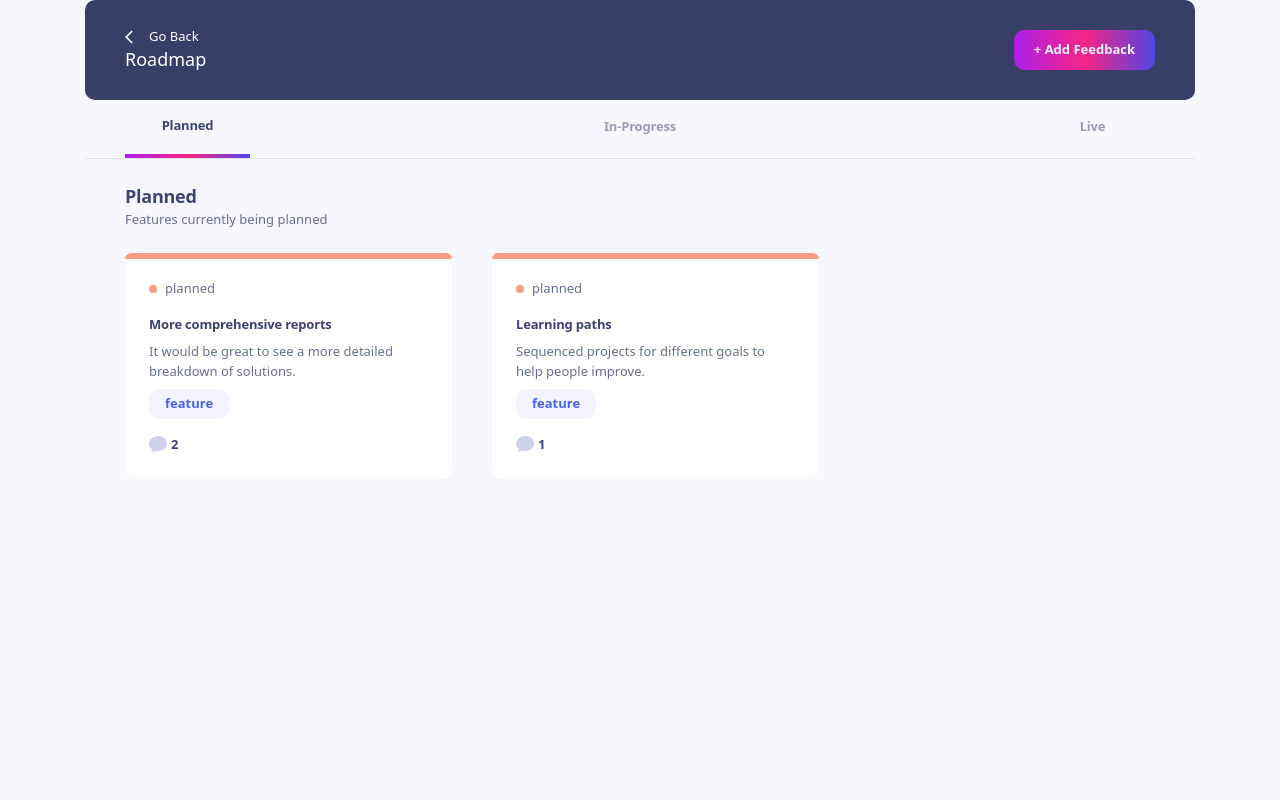
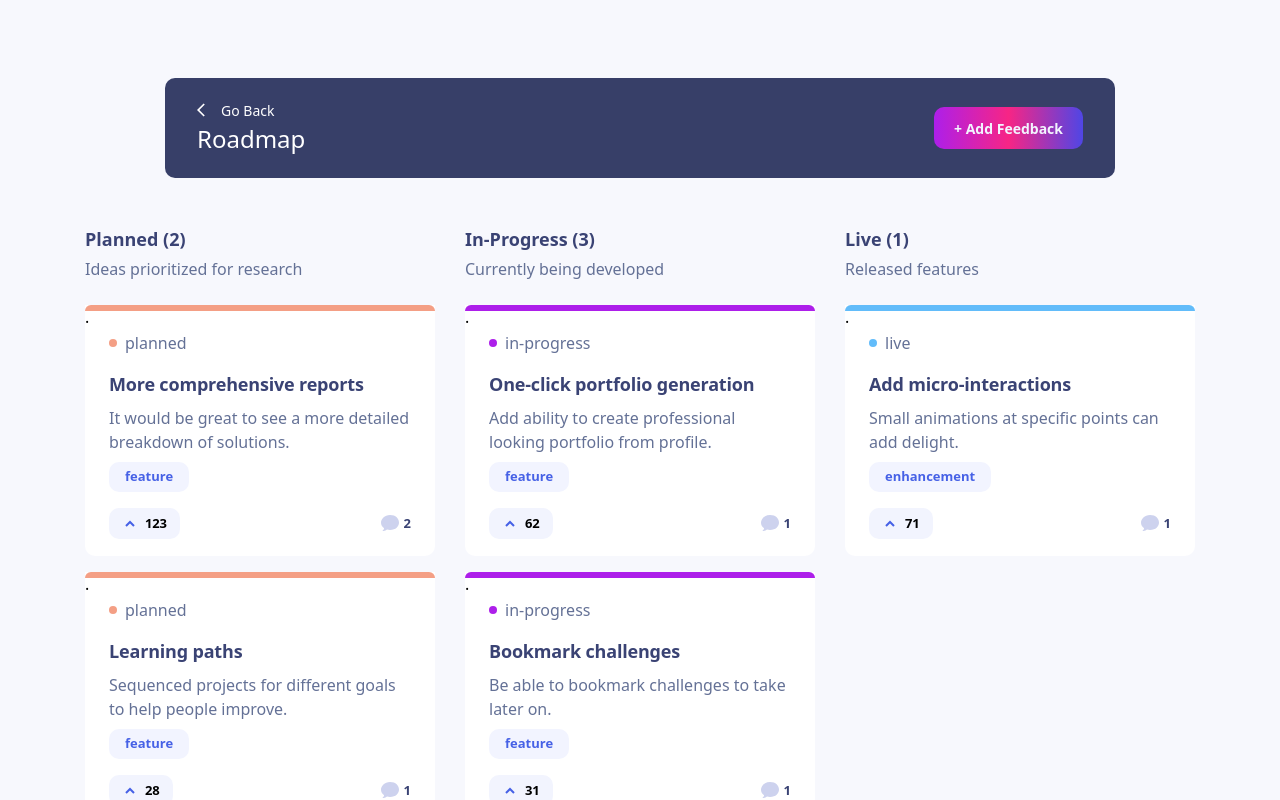
Before and after one commit to 4LL7N/product-feedback-app, a React (Vite) app: page /roadmap in a window 1280 px wide. Shown: the top 800 px of the page. Built offline with nearby package versions, Linux system fonts and the light colour scheme.

Commit message:
fix roadmap tablet desktop resolution

```diff
--- a/src/Components/Feedback.tsx
+++ b/src/Components/Feedback.tsx
@@ -39,7 +39,7 @@ function Feedback({item,setFilterInfo,filterInfo,dataInfo,setDataInfo}:any) {
   return (
     <>
         <div
-                className="w-[327px] p-6 flex flex-col items-start justify-between gap-4 rounded-[10px] bg-white md:w-full md:flex-row md:items-center md:justify-between "
+                className="w-[327px] p-6 flex flex-col items-start justify-between gap-4 rounded-[10px] bg-white md:w-full md:flex-row md:items-center md:justify-between  "
                 key={item.id}
               >
                 <>
--- a/src/Components/RodaFeedback.tsx
+++ b/src/Components/RodaFeedback.tsx
@@ -2,38 +2,41 @@ import React, { useState } from "react";
 import { Link } from "react-router-dom";
 import { ProductRequest, dataStyle } from "../page/style";
 
-function RodaFeedback({ item,setDataInfo,dataInfo,setFilterInfo,filterInfo }: any) {
-
+function RodaFeedback({
+  item,
+  setDataInfo,
+  dataInfo,
+  setFilterInfo,
+  filterInfo
+}: any) {
   const [upVote, setUpVote] = useState<boolean>(false);
 
-    let filterdata:ProductRequest[] = filterInfo
-    let data:dataStyle = dataInfo
+  let filterdata: ProductRequest[] = filterInfo;
+  let data: dataStyle = dataInfo;
 
-    function UpVote(){
+  function UpVote() {
     let votes = item?.upvotes;
 
     if (!upVote) {
       votes += 1;
-        } else {
+    } else if (votes > 0) {
       votes -= 1;
     }
 
-        const index = filterdata.findIndex(
-            (items:any) => items.id === item.id
-        )
+    if (window.screen.width < 767) {
+      const index = filterdata.findIndex((items: any) => items.id === item.id);
+
+      filterdata[index].upvotes = votes;
+    }
 
     const dataIndex = data.productRequests.findIndex(
-            (items:any) => items.id === item.id
-        )
-
-        filterdata[index].upvotes = votes
-
-        data.productRequests[dataIndex].upvotes = votes
+      (items: any) => items.id === item.id
+    );
+    data.productRequests[dataIndex].upvotes = votes;
 
     setFilterInfo(filterdata);
-        setDataInfo(data)
+    setDataInfo(data);
     localStorage.setItem("data", JSON.stringify(data));
-
   }
 
   let dotColor = "#f49f85";
@@ -45,30 +48,30 @@ function RodaFeedback({ item,setDataInfo,dataInfo,setFilterInfo,filterInfo }: an
     dotColor = "#62bcfa"; // Use Tailwind CSS color class
   }
 
-
-
   return (
     <div
       key={item.id}
-      className={`flex flex-col items-center justify-between  gap-[20px]  w-[327px] bg-white rounded-b-[10px] mt-[24px] pb-6   `}
+      className={`flex flex-col items-center justify-between   gap-[20px]  w-[327px] md:w-[100%] md:h-[251px] bg-white rounded-b-[10px] mt-[24px] md:mt-[0] pb-6   `}
     >
-      <div className={`h-[6px] w-[100%] rounded-t-[10px] bg-[${dotColor}]  `} />
-      <div className="flex flex-col items-start justify-start px-6  gap-4">
+      <div className={` h-[6px] w-[100%] rounded-t-[10px] bg-[${dotColor}]   `}>
+        .
+      </div>
+      <div className="flex flex-col items-start justify-start md:justify-between px-6  gap-4 md:h-[100%] ">
         <div className="flex items-center ">
           <p
             className={` bg-[${dotColor}] w-[8px] h-[8px] rounded-full inline-block mr-2 `}
           ></p>
-          <p className=" text-[13px] text-[#647196] font-normal ">
+          <p className=" text-[13px] lg:text-[16px] text-[#647196] font-normal ">
             {item.status}
           </p>
         </div>
         <div className="flex flex-col items-start justify-start  gap-2">
           <Link to={`/${item.id}`}>
-            <h1 className="text-[13px] font-bold tracking-[-0.18px] text-[#3a4374]  hover:text-[#3a437480]">
+            <h1 className="text-[13px] lg:text-[18px] font-bold tracking-[-0.18px] text-[#3a4374]  hover:text-[#3a437480]">
               {item.title}
             </h1>
           </Link>
-          <p className="text-[#647196] text-[13px] font-normal">
+          <p className="text-[#647196] text-[13px] lg:text-[16px] font-normal">
             {" "}
             {item.description}
           </p>
@@ -76,8 +79,15 @@ function RodaFeedback({ item,setDataInfo,dataInfo,setFilterInfo,filterInfo }: an
             {item.category}
           </div>
         </div>
-        <div className="flex flex-row items-center justify-between  w-full md:w-8">
-          <div className={`flex flex-row items-center  gap-2.5 py-1.5 pl-4 pr-[13px] ${upVote ? "bg-[#cfd7ff]" : "bg-[#f2f4fe] hover:bg-[#f2f4fe80] "} rounded-[10px] md:hidden`} onClick={() => {setUpVote(!upVote),UpVote()} } >
+        <div className="flex flex-row items-center justify-between  w-full ">
+          <div
+            className={`flex flex-row items-center  gap-2.5 py-1.5 pl-4 pr-[13px] ${
+              upVote ? "bg-[#cfd7ff]" : "bg-[#f2f4fe] hover:bg-[#f2f4fe80] "
+            } rounded-[10px] `}
+            onClick={() => {
+              window.screen.width<767? (setUpVote(!upVote), UpVote()):null;
+            }}
+          >
             <img src="./assets/shared/icon-arrow-up.svg" alt="" />
             <p className="text-[13px] tracking-[-0.18px] font-bold ">
               {item.upvotes}
--- a/src/index.css
+++ b/src/index.css
@@ -19,7 +19,7 @@
 .custom-button {
   background: linear-gradient(to right, #ad1fea, #f72585, #4f46e5);
   border: none;
-  font-size: 13px;
+  font-size: 14px;
   font-weight: bold;
   color: #f2f4fe;
   padding: 10.5px 20px;
--- a/src/page/RoadMap.tsx
+++ b/src/page/RoadMap.tsx
@@ -6,73 +6,102 @@ import { ProductRequest, dataStyle } from "./style";
 import RodaFeedback from "../Components/RodaFeedback";
 
 function RoadMap() {
-  const navigate =  useNavigate()
+  const navigate = useNavigate();
   const [selectedItem, setSelectedItem] = useState<string>("Planned");
   const [filterInfo, setFilterInfo] = useState<any[]>([]);
+  const [dataInfo, setDataInfo] = useState<dataStyle>();
 
-  const [dataInfo, setDataInfo] = useState<dataStyle>()
+  const [planed, setPlaned] = useState<ProductRequest[] | undefined>([]);
+  const [inProgress, setInProgress] = useState<ProductRequest[] | undefined>();
+  const [live, setLive] = useState<ProductRequest[] | undefined>();
 
   useEffect(() => {
     let LocalStorageData: any = localStorage.getItem("data");
     setDataInfo(JSON.parse(LocalStorageData));
-    LocalStorageData = JSON.parse(LocalStorageData)
+    LocalStorageData = JSON.parse(LocalStorageData);
 
-    let filterData = LocalStorageData?.productRequests?.filter((items:ProductRequest) => {
-      return items.status.toLowerCase() === selectedItem.toLowerCase()
-    })
-    setFilterInfo(filterData)
-  },[])
+    let filterData = LocalStorageData?.productRequests?.filter(
+      (items: ProductRequest) => {
+        return items.status.toLowerCase() === selectedItem.toLowerCase();
+      }
+    );
+    setFilterInfo(filterData);
 
-  useEffect(()=>{
+    let Planed = LocalStorageData?.productRequests?.filter(
+      (items: ProductRequest) => {
+        return items.status.toLowerCase() == "planned";
+      }
+    );
+    setPlaned(Planed);
 
-    let filterData = dataInfo?.productRequests?.filter((items:ProductRequest) => {
-      return items.status.toLowerCase() === selectedItem.toLowerCase()
-    })
-    filterData? setFilterInfo(filterData):null
+
+    let in_progres = LocalStorageData?.productRequests?.filter(
+      (items: ProductRequest) => {
+        return items.status.toLowerCase() == "in-progress";
+      }
+    );
+    setInProgress(in_progres);
+
+    let Live = LocalStorageData?.productRequests?.filter(
+      (items: ProductRequest) => {
+        return items.status.toLowerCase() == "live";
+      }
+    );
+    setLive(Live);
+
+  }, []);
+
+  useEffect(() => {
+    let filterData = dataInfo?.productRequests?.filter(
+      (items: ProductRequest) => {
+        return items.status.toLowerCase() === selectedItem.toLowerCase();
+      }
+    );
+    filterData ? setFilterInfo(filterData) : null;
     // console.log(selectedItem);
 
     // console.log(filterData);
-
-
-  },[selectedItem])
-
+  }, [selectedItem]);
 
   return (
-    <article className="flex flex-col items-center justify-start bg-[#f7f8fd] min-h-screen mb-[98px]  ">
-      <header className="bg-[#373f68] w-full h-[100px] px-6 py-5 flex flex-row items-center justify-between md:w-[768px] md:px-10 md:rounded-[10px] lg:w-[1110px]">
+    <article className="flex flex-col items-center justify-start bg-[#f7f8fd] min-h-screen mb-[98px] md:px-[40px] md:py-[56px] lg:px-[165px] lg:py-[78px] ">
+      <header className="bg-[#373f68] w-[100%] h-[100px] px-[24px] py-[27px] flex items-center justify-between  md:px-[32px] md:rounded-[10px] ">
         <div className="flex flex-col items-start justify-between">
           <div className="flex flex-row items-center justify-center gap-2">
             <MdArrowBackIos className="text-white" />
             <button
               onClick={() => window.history.back()}
-              className="text-[13px] text-white font-normal"
+              className="text-[13px] lg:text-[14px] text-white font-normal"
             >
               Go Back
             </button>
           </div>
-          <p className="text-[18px] text-white leading-[-0.25] font-normal">
+          <p className="text-[18px] lg:text-[24px] text-white leading-[-0.25] font-normal">
             Roadmap
           </p>
         </div>
-        <button className="custom-button" onClick={() => navigate("/newfeedback") } >+ Add Feedback</button>
+        <button
+          className="custom-button"
+          onClick={() => navigate("/newfeedback")}
+        >
+          + Add Feedback
+        </button>
       </header>
-      <section className="flex flex-col items-center justify-between w-full pt-4 md:w-[768px] md:px-10  lg:w-[1110px] border-b border-b-solid border-b-[#8c92b340] ">
+      <section className="flex flex-col items-center justify-between w-full pt-4  md:px-10  lg:w-[1110px] border-b border-b-solid border-b-[#8c92b340] md:hidden  ">
         <div className="flex flex-row items-center justify-between w-full  ">
           <div>
             <button
               className={`${
-              selectedItem === "Planned" ? " text-[#3a4374]" : "mb-[20px] text-[#3a437480]"
+                selectedItem === "Planned"
+                  ? " text-[#3a4374]"
+                  : "mb-[20px] text-[#3a437480]"
               } w-[125px] flex items-center justify-center text-[13px] font-bold tracking-[-0.18px] gradient-border `}
               onClick={() => setSelectedItem("Planned")}
             >
               Planned
             </button>
             <div
-            className={
-              selectedItem === "Planned"
-                ? "custom-line"
-                : ""
-            }
+              className={selectedItem === "Planned" ? "custom-line" : ""}
             ></div>
           </div>
           <div>
@@ -87,34 +116,25 @@ function RoadMap() {
               In-Progress
             </button>
             <div
-            className={
-              selectedItem === "In-Progress"
-                ? "custom-line"
-                : ""
-            }
+              className={selectedItem === "In-Progress" ? "custom-line" : ""}
             ></div>
           </div>
           <div>
             <button
               className={`${
-              selectedItem === "Live" ? " text-[#3a4374]" : "mb-[20px] text-[#3a437480]"
+                selectedItem === "Live"
+                  ? " text-[#3a4374]"
+                  : "mb-[20px] text-[#3a437480]"
               } w-[125px] flex items-center justify-center text-[13px] font-bold tracking-[-0.18px]`}
               onClick={() => setSelectedItem("Live")}
             >
               Live
             </button>
-          <div
-            className={
-              selectedItem === "Live"
-                ? "custom-line"
-                : ""
-            }
-          ></div>
+            <div className={selectedItem === "Live" ? "custom-line" : ""}></div>
           </div>
         </div>
-
       </section>
-      <section className="flex flex-col items-start w-full px-6 md:w-[768px] md:px-10 lg:w-[1110px] mt-[24px] ">
+      <section className="flex flex-col items-start w-full px-6 md:w-[768px] md:px-10 lg:w-[1110px] mt-[24px] md:hidden ">
         <div>
           <p className="text-[18px] font-bold tracking-[-0.25px] text-[#3a4374]">
             {selectedItem}
@@ -126,19 +146,95 @@ function RoadMap() {
         </div>
       </section>
       <section
-        className="flex flex-col items-center justify-between md:flex-row md:flex-wrap md:w-[768px] md:px-10 lg:w-[1110px] md:justify-start md:gap-10
+        className="flex flex-col items-center justify-between md:flex-row md:flex-wrap md:w-[768px] md:px-10 lg:w-[1110px] md:justify-start md:gap-10 lg:p-0
       "
       >
-        {selectedItem
-          ? filterInfo.map((item: any) => {
+        {selectedItem && window.screen.width < 768 ? (
+          filterInfo.map((item: any) => {
+            return (
+              <RodaFeedback
+                item={item}
+                filterInfo={filterInfo}
+                setFilterInfo={setFilterInfo}
+                dataInfo={dataInfo}
+                setDataInfo={setDataInfo}
+              />
+            );
+          })
+        ) : (
+          <div className="md:flex mt-[32px] lg:mt-[48px] gap-[8px] lg:gap-[30px] hidden ">
+            <div className="w-[223px] lg:w-[350px] " >
+              <h1 className="text-[14px] lg:text-[18px] text-[#3a4374] font-bold mb-[4px] ">
+                Planned ({planed?.length})
+              </h1>
+              <p className="text-[14px] lg:text-[16px] text-[#647196] mb-[24px]">
+                Ideas prioritized for research
+              </p>
+              <div className="flex flex-col gap-[16px] " >
+                {planed?.map((item) => {
+                  return (
+                  <>
+                  <RodaFeedback
+                item={item}
+                filterInfo={filterInfo}
+                setFilterInfo={setFilterInfo}
+                dataInfo={dataInfo}
+                setDataInfo={setDataInfo}
+              />
+                  </>
+                  )
+                })}
+              </div>
+            </div>
+            <div className="w-[223px] lg:w-[350px] " >
+              <h1 className="text-[14px] lg:text-[18px] text-[#3a4374] font-bold mb-[4px] ">
+                In-Progress ({inProgress?.length})
+              </h1>
+              <p className="text-[14px] lg:text-[16px] text-[#647196] mb-[24px]">
+                Currently being developed
+              </p>
+              <div className="flex flex-col gap-[16px] ">
+                {inProgress?.map((item) => {
 
                   return (
-                  <RodaFeedback item={item} filterInfo={filterInfo} setFilterInfo={setFilterInfo} dataInfo={dataInfo} setDataInfo={setDataInfo} />
-                );
-
-
-            })
-          :null}
+                  <>
+                  <RodaFeedback
+                item={item}
+                filterInfo={filterInfo}
+                setFilterInfo={setFilterInfo}
+                dataInfo={dataInfo}
+                setDataInfo={setDataInfo}
+              />
+                  </>
+                  )
+                })}
+              </div>
+            </div>
+            <div className="w-[223px] lg:w-[350px]" >
+              <h1 className="text-[14px] lg:text-[18px] text-[#3a4374] font-bold mb-[4px] ">
+                Live ({live?.length})
+              </h1>
+              <p className="text-[14px] lg:text-[16px] text-[#647196] mb-[24px]">
+                Released features
+              </p>
+              <div className="flex flex-col gap-[16px] ">
+                {live?.map((item) => {
+                  return (
+                    <>
+                    <RodaFeedback
+                  item={item}
+                  filterInfo={filterInfo}
+                  setFilterInfo={setFilterInfo}
+                  dataInfo={dataInfo}
+                  setDataInfo={setDataInfo}
+                />
+                    </>
+                    )
+                })}
+              </div>
+            </div>
+          </div>
+        )}
         {/* filterInfo.map((item: any) => {
               if (item.status !== "suggestion") {
                 let dotColor = "";
@@ -195,8 +291,6 @@ function RoadMap() {
                   </div>
                 );
               } */}
-
-
       </section>
     </article>
   );
```
Lines whose indentation alone changed are shown as unchanged.
